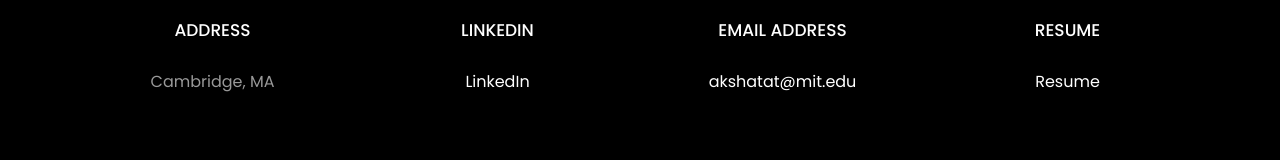
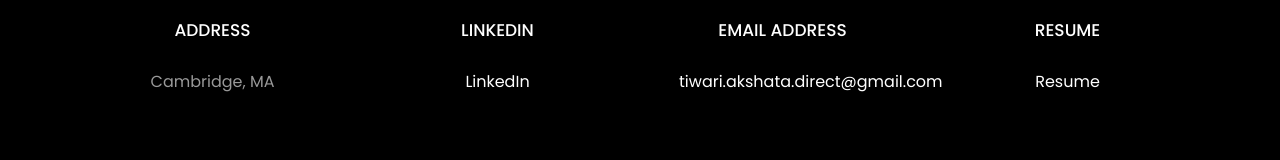
Before and after one commit to AkshTi/akshatatiwari.github.io, a plain HTML site: page index.html in a window 1280 px wide. Shown: the part 6769-6929 px from the top of the page. Drawn offline with Linux system fonts and the light colour scheme; files whose address does not match are found by name.

Commit message:
added email

```diff
--- a/index.html
+++ b/index.html
@@ -648,7 +648,7 @@
 				<span class="icon-paper-plane"></span>
 			</div>
 			<h3 class="mb-4">Email Address</h3>
-	            <p><a href="mailto:akshatat@mit.edu">akshatat@mit.edu</a></p>
+	            <p><a href="mailto:tiwari.akshata.direct@gmail.com">tiwari.akshata.direct@gmail.com</a></p>
 		</div>
 	</div>
 	<div class="col-md-6 col-lg-3 d-flex ftco-animate">
```
